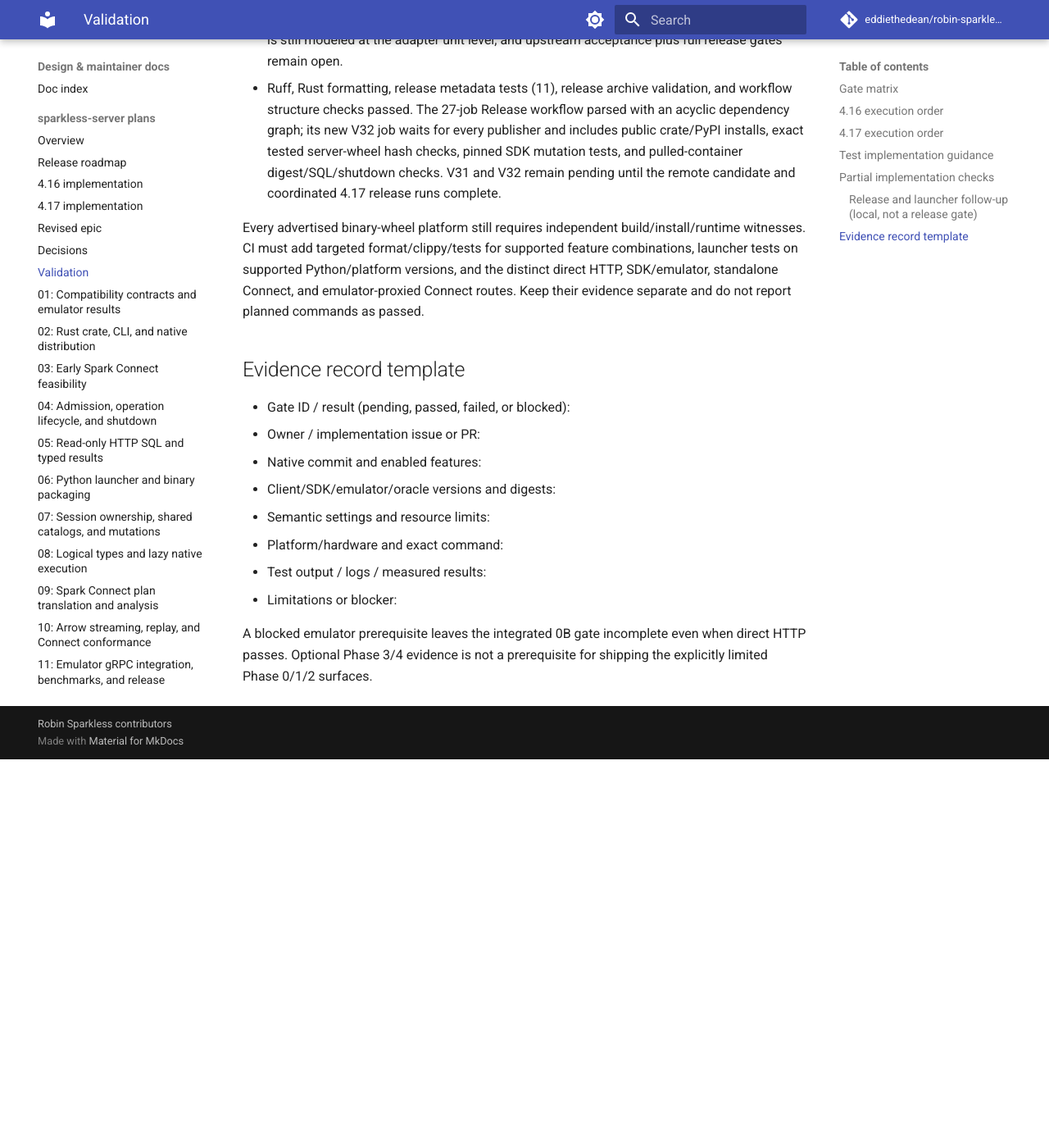
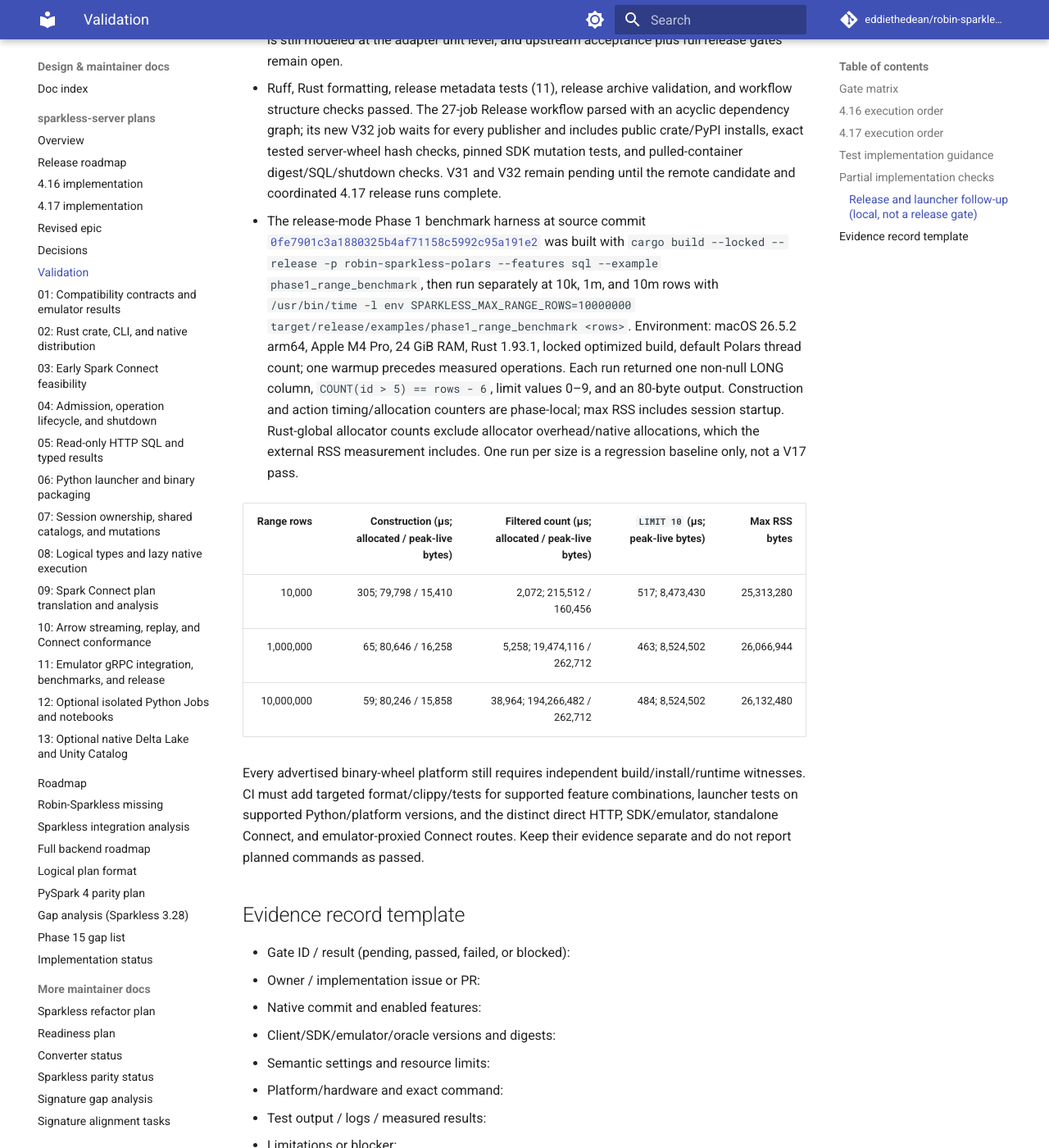
Before and after one commit to eddiethedean/robin-sparkless, an MkDocs documentation site: the page built from docs/plans/sparkless-server/VALIDATION.md, in a window 1280 px wide and 1400 px high, scrolled down 12800 px. Shown: the whole window at 82% size. Built offline with MkDocs 1.6.1 and Material for MkDocs 9.7.7, drawn with Linux system fonts in a browser that asks for light colours; comment, search, counter and statistics services are not loaded; before the commit the page ends 13726 px from its top, so only the background shows below that.

Commit message:
docs(server): record phase 1 range budget evidence

```diff
--- a/docs/plans/sparkless-server/VALIDATION.md
+++ b/docs/plans/sparkless-server/VALIDATION.md
@@ -120,6 +120,14 @@
 - The MiniLake focused suite was rerun with the pinned adapter at [`30d49af7524bb535b76726668ac77f401953be03`](https://github.com/eddiethedean/minilake/commit/30d49af7524bb535b76726668ac77f401953be03) against the server binary from source commit [`b41fd6cbc555aa0d4682a9e5c411a9cf2191844f`](https://github.com/eddiethedean/robin-sparkless/commit/b41fd6cbc555aa0d4682a9e5c411a9cf2191844f): all 60 selected warehouse, SQL, adapter-unit, and two-process integration tests passed on macOS arm64 / Python 3.14.3 with `databricks-sdk==0.133.0`; the two existing Pydantic deprecation warnings remain. New live witnesses verify concurrent identical submissions share a receipt and one append, while changed SQL or warehouse session under a reused operation ID returns HTTP 409 with no extra row. This remains partial V16 evidence; disconnect/deadline outcome behavior is still modeled at the adapter unit level, and upstream acceptance plus full release gates remain open.
 - Ruff, Rust formatting, release metadata tests (11), release archive validation, and workflow structure checks passed. The 27-job Release workflow parsed with an acyclic dependency graph; its new V32 job waits for every publisher and includes public crate/PyPI installs, exact tested server-wheel hash checks, pinned SDK mutation tests, and pulled-container digest/SQL/shutdown checks. V31 and V32 remain pending until the remote candidate and coordinated 4.17 release runs complete.
 
+- The release-mode Phase 1 benchmark harness at source commit [`0fe7901c3a1880325b4af71158c5992c95a191e2`](https://github.com/eddiethedean/robin-sparkless/commit/0fe7901c3a1880325b4af71158c5992c95a191e2) was built with `cargo build --locked --release -p robin-sparkless-polars --features sql --example phase1_range_benchmark`, then run separately at 10k, 1m, and 10m rows with `/usr/bin/time -l env SPARKLESS_MAX_RANGE_ROWS=10000000 target/release/examples/phase1_range_benchmark <rows>`. Environment: macOS 26.5.2 arm64, Apple M4 Pro, 24 GiB RAM, Rust 1.93.1, locked optimized build, default Polars thread count; one warmup precedes measured operations. Each run returned one non-null LONG column, `COUNT(id > 5) == rows - 6`, limit values 0–9, and an 80-byte output. Construction and action timing/allocation counters are phase-local; max RSS includes session startup. Rust-global allocator counts exclude allocator overhead/native allocations, which the external RSS measurement includes. One run per size is a regression baseline only, not a V17 pass.
+
+| Range rows | Construction (µs; allocated / peak-live bytes) | Filtered count (µs; allocated / peak-live bytes) | `LIMIT 10` (µs; peak-live bytes) | Max RSS bytes |
+| ---: | ---: | ---: | ---: | ---: |
+| 10,000 | 305; 79,798 / 15,410 | 2,072; 215,512 / 160,456 | 517; 8,473,430 | 25,313,280 |
+| 1,000,000 | 65; 80,646 / 16,258 | 5,258; 19,474,116 / 262,712 | 463; 8,524,502 | 26,066,944 |
+| 10,000,000 | 59; 80,246 / 15,858 | 38,964; 194,266,482 / 262,712 | 484; 8,524,502 | 26,132,480 |
+
 Every advertised binary-wheel platform still requires independent build/install/runtime witnesses. CI must add targeted format/clippy/tests for supported feature combinations, launcher tests on supported Python/platform versions, and the distinct direct HTTP, SDK/emulator, standalone Connect, and emulator-proxied Connect routes. Keep their evidence separate and do not report planned commands as passed.
 
 ## Evidence record template
```
Also changed, not shown: docs/plans/sparkless-server/DECISIONS.md (+1 -1 lines).
